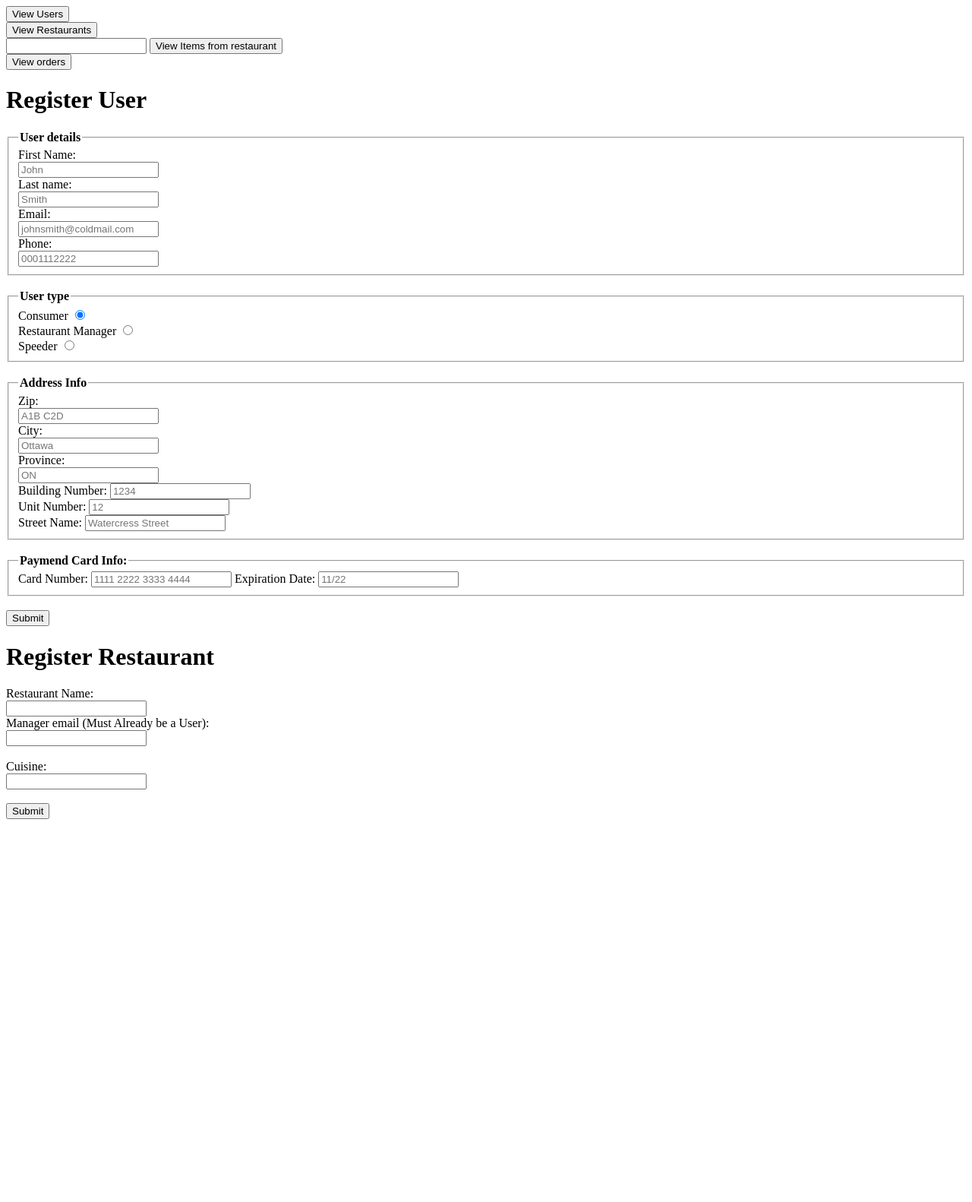
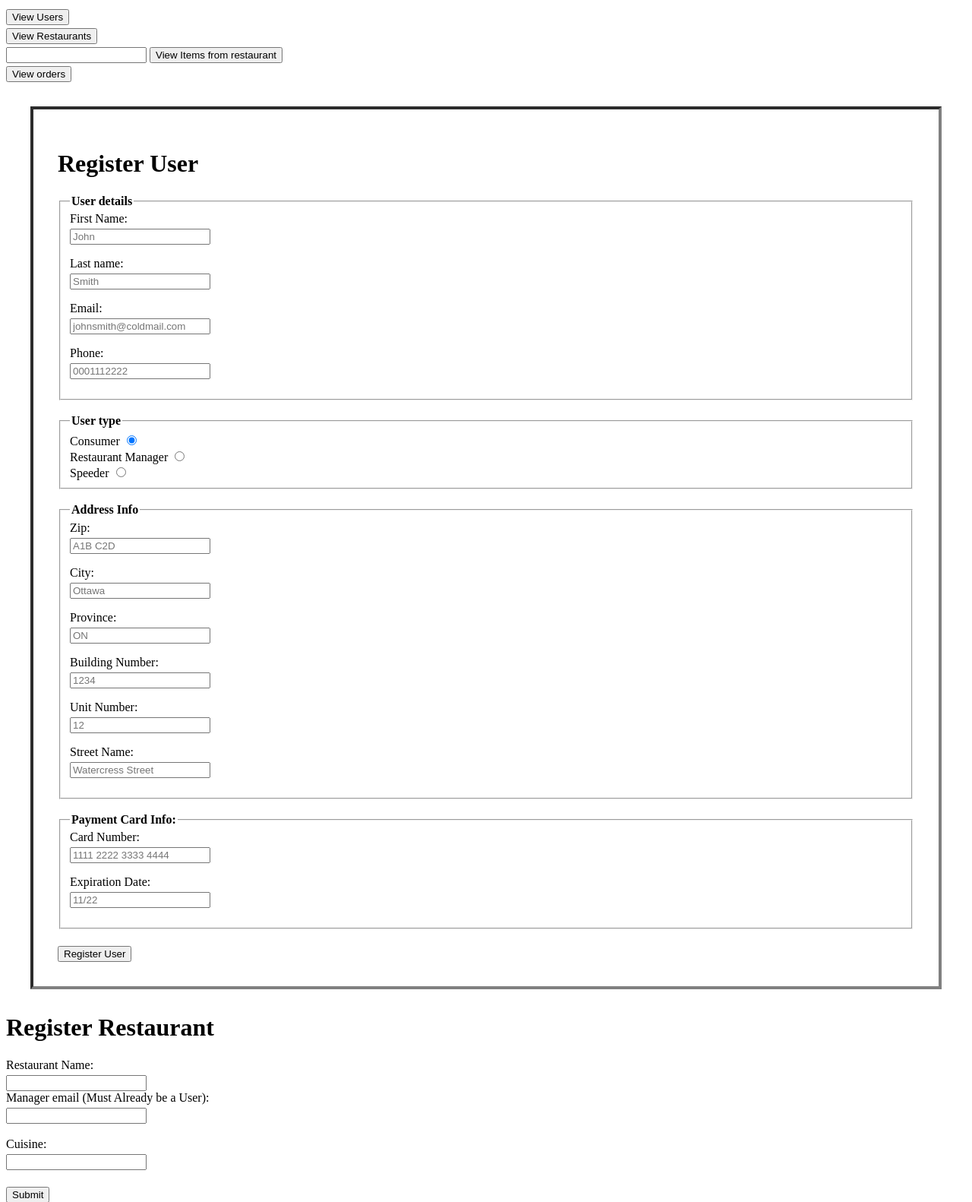
Before and after one commit to SpeedyFoods/database, a Flask app: page / in a window 1280 px wide. Shown: the top 1582 px of the page at 76% size. Before the commit the page ends 1078 px from the top, so only its background shows below. Run offline with Flask 2, Linux system fonts and the light colour scheme.

```diff
--- a/templates/home.html
+++ b/templates/home.html
@@ -9,6 +9,20 @@
     <meta http-equiv="X-UA-Compatible" content="IE=edge">
     <meta name="viewport" content="width=device-width, initial-scale=1.0">
     <title>Document</title>
+    <style>
+        .large-section {
+            border: 0.25rem inset gray;
+            padding: 2rem;
+            margin: 2rem;
+        }
+        form div {
+            margin-bottom: 1rem;
+        }
+
+        form input {
+            margin-top: 0.25rem;
+        }
+    </style>
 </head>
 <body>
     <!--  A button that shows a list of Users -->
@@ -31,7 +45,6 @@
         <input type="submit" value="View orders" />
     </form>
 
-    <h1>Register User</h1>
     <!-- A form to register a user -->
     <!-- METADATA -->
         <!-- #   # user details
@@ -50,21 +63,28 @@
         #   # card number info
         #   "card_number": { "type": "string" },
         #   "expiration_date": { "type": "number" },  -->
+
+    <div class="large-section">
+        <h1>Register User</h1>
         <form action="/user_sign_up" method="post">
             <fieldset>
                 <legend><strong>User details</strong></legend>
-
+                <div>
                     <label for="first_name">First Name:</label><br>
                     <input type="text" id="first_name" name="first_name" placeholder="John" pattern="^\w+$" required><br>
-
+                </div>
+                <div>
                     <label for="last_name">Last name:</label><br>
                     <input type="text" id="last_name" name="last_name" placeholder="Smith" pattern="^\w+$" required><br>
-
+                </div>
+                <div>
                     <label for="email">Email:</label><br>
                     <input type="email" id="email" name="email" placeholder="johnsmith@coldmail.com" required><br>
-
+                </div>
+                <div>
                     <label for="phone">Phone:</label><br>
                     <input type="tel" id="phone" name="phone" placeholder="0001112222" value="" required><br>
+                </div>
             </fieldset>
             <br>
             <!-- https://developer.mozilla.org/en-US/docs/Web/HTML/Element/input/radio#defining_a_radio_group -->
@@ -84,40 +104,50 @@
             <br>
             <fieldset>
                 <legend><strong>Address Info</strong></legend>
-
+                <div>
                     <label for="zip">Zip:</label><br>
                     <input type="text" id="zip" name="zip" minlength="7" maxlength="7" placeholder="A1B C2D" pattern="^\w\d\w\s\d\w\d$" required><br>
-
+                </div>
+                <div>
                     <label for="city">City:</label><br>
                     <input type="text" name="city" id="city" placeholder="Ottawa" pattern="^\w+$" required><br>
-
+                </div>
+                <div>
                     <label for="province">Province:</label><br>
                     <input type="text" name="province" id="province" placeholder="ON" maxlength="2" required><br>
-
-            <label for="building_number">Building Number:</label>
+                </div>
+                <div>
+                    <label for="building_number">Building Number:</label><br>
                     <input type="number" name="building_number" id="building_number" placeholder="1234" required><br>
-
+                </div>
+                <div>
                     <!-- Not required! possible not to live in appt. -->
-            <label for="unit_number">Unit Number:</label>
+                    <label for="unit_number">Unit Number:</label><br>
                     <input type="number" name="unit_number" id="unit_number" placeholder="12"><br>
-
-            <label for="street_name">Street Name:</label>
+                </div>
+                <div>
+                    <label for="street_name">Street Name:</label><br>
                     <input type="text" name="street_name" id="street_name" pattern="\w+ \w+" placeholder="Watercress Street" required><br>
+                </div>
             </fieldset>
             <br>
             <fieldset>
-            <legend><strong>Paymend Card Info:</strong></legend>
-
+                <legend><strong>Payment Card Info:</strong></legend>
+                <div>
                     <!-- https://stackoverflow.com/questions/48534229/what-is-the-correct-input-type-for-credit-card-numbers -->
-            <label for="card_number">Card Number:</label>
+                    <label for="card_number">Card Number:</label><br>
                     <input type="tel" name="card_number" id="card_number" pattern="[0-9\s]{13,19}" placeholder="1111 2222 3333 4444">
-
-            <label for="expiration_date">Expiration Date:</label>
+                </div>
+                <div>
+                    <label for="expiration_date">Expiration Date:</label><br>
                     <input type="text" pattern="^\d\d\/\d\d$" placeholder="11/22">
+                </div>
             </fieldset>
             <br>
-        <input type="submit" value="Submit">
+            <input type="submit" value="Register User">
         </form>
+    </div>
+
 
     <h1>Register Restaurant</h1>
     <!--
```
Lines whose indentation alone changed are shown as unchanged.
